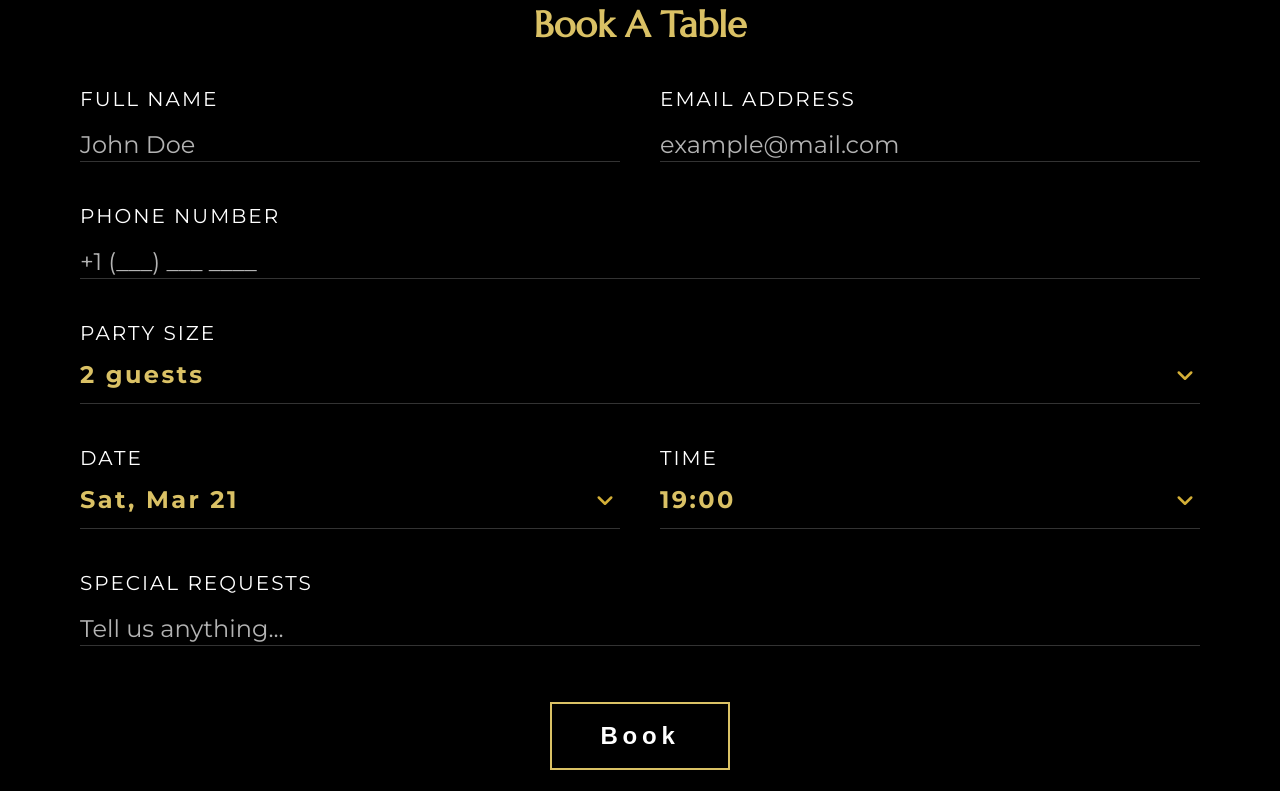
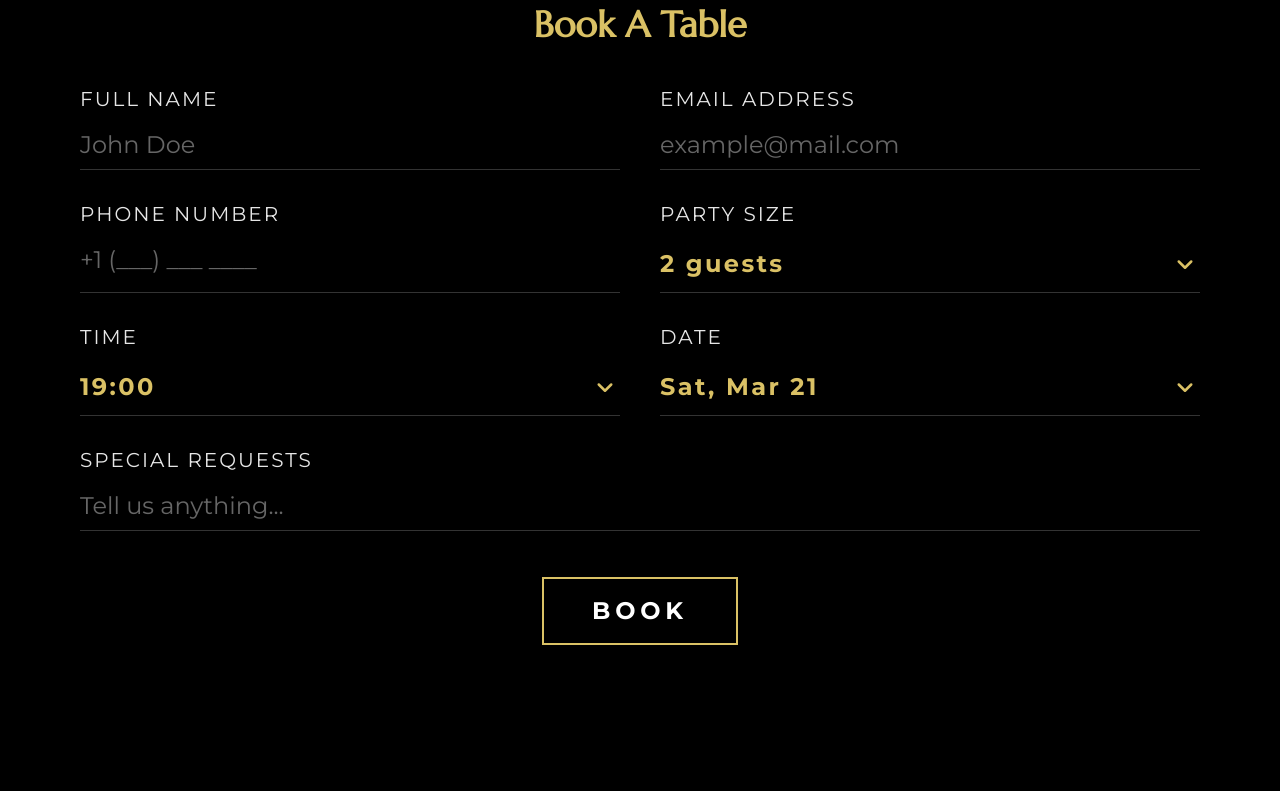
Before and after one commit to VasylBiliak/restaurant-menu-app-nextjs, a Next.js app: page / in a window 1280 px wide. Shown: the part 5100-5891 px from the top of the page. Built offline with nearby package versions, Linux system fonts and the light colour scheme; a web font is replaced by a local one.

Commit message:
refactor: update bookingTable form grid and inputs

```diff
--- a/app/components/sections/BookTable/BookTable.tsx
+++ b/app/components/sections/BookTable/BookTable.tsx
@@ -41,8 +41,19 @@ const BookTable = () => {
 
   const inputStyle = `
     w-full bg-transparent text-golden font-alt text-2xl outline-none
-    placeholder:text-white/70 [color-scheme:dark] min-[2000px]:text-[2rem]
+    placeholder:text-white/40 [color-scheme:dark] min-[2000px]:text-[2rem]
   `;
+
+  const FieldWrapper = ({ label, children, gridArea, placeholder }: { label: string; children: React.ReactNode; gridArea: string; placeholder?: string }) => (
+    <motion.div
+      variants={fadeUpVariants}
+      className={`${gridArea} flex flex-col gap-1 md:gap-2 lg:gap-4 border-b border-white/20 group relative pb-1 md:pb-2 transition-all hover:border-golden`}
+    >
+      <label className="text-xl uppercase tracking-widest text-white/90">{label}</label>
+      {children}
+      <div className="absolute bottom-[-1px] left-0 h-[1px] w-full bg-golden scale-x-0 origin-left transition-transform duration-300 group-hover:scale-x-100" />
+    </motion.div>
+  );
 
   return (
     <section id="book" ref={ref} className="mx-auto w-full flex flex-col gap-4 md:gap-8 lg:gap-10">
@@ -52,32 +63,25 @@ const BookTable = () => {
         variants={containerVariants}
         initial="hidden"
         animate={isInView ? "visible" : "hidden"}
-        className="flex flex-col gap-4 md:gap-8 lg:gap-10"
+        className="grid grid-cols-2 gap-x-[5px] gap-y-[20px] md:gap-x-10 md:gap-y-[30px]"
         onSubmit={(e) => e.preventDefault()}
       >
-        {/* SECTION: PERSONAL INFO */}
-        <div className="grid grid-cols-1 gap-4 md:gap-8 lg:gap-10 md:grid-cols-2">
-          <motion.div variants={fadeUpVariants} className="flex flex-col gap-1 md:gap-2 lg:gap-4  border-b border-white/20 group relative">
-            <label className="text-xl uppercase tracking-widest">Full Name</label>
+        {/* Full Name */}
+        <FieldWrapper label="Full Name" gridArea="col-span-2 md:col-span-1">
           <input type="text" placeholder="John Doe" required className={inputStyle} />
-          </motion.div>
-          <motion.div variants={fadeUpVariants} className="flex flex-col
-          gap-1 md:gap-2 lg:gap-4
-          border-b border-white/20 group relative">
-            <label className="text-xl uppercase tracking-widest">Email Address</label>
+        </FieldWrapper>
+
+        {/* Email Address */}
+        <FieldWrapper label="Email Address" gridArea="col-span-2 md:col-span-1">
           <input type="email" placeholder="example@mail.com" required className={inputStyle} />
-          </motion.div>
-        </div>
+        </FieldWrapper>
 
-        {/* SECTION: CONTACT & PARTY */}
-        <div className="grid grid-cols-1 gap-4 md:gap-8 lg:gap-10 md:grid-cols-1">
-          <motion.div variants={fadeUpVariants} className="flex flex-col
-          gap-1 md:gap-2 lg:gap-4
-           border-b border-white/20 group relative">
-            <label className="text-xl uppercase tracking-widest">Phone Number</label>
+        {/* div3: Phone Number */}
+        <FieldWrapper label="Phone Number" gridArea="col-span-2 md:col-span-1">
           <input type="tel" placeholder="+1 (___) ___ ____" required className={inputStyle} />
-          </motion.div>
+        </FieldWrapper>
 
+        {/* Party Size */}
         <CustomSelect
           label="Party Size"
           value={selectedPartySize}
@@ -86,11 +90,21 @@ const BookTable = () => {
           onToggle={() => toggleMenu("party")}
           onSelect={(val: string) => { setSelectedPartySize(val); setOpenMenu(null); }}
           variants={fadeUpVariants}
+          className="col-span-1 md:col-span-1"
         />
-        </div>
 
-        {/* SECTION: DATE & TIME */}
-        <div className="grid grid-cols-1 gap-4 md:gap-8 lg:gap-10 md:grid-cols-2">
+        {/* Date */}
+<CustomSelect
+  label="Time"
+  value={selectedTime}
+  options={timeOptions}
+  isOpen={openMenu === "time"}
+  onToggle={() => toggleMenu("time")}
+  onSelect={(val: string) => { setSelectedTime(val); setOpenMenu(null); }}
+  variants={fadeUpVariants}
+  className="col-span-1 md:col-span-1"
+/>
+
 <CustomSelect
   label="Date"
   value={formatDate(selectedDate)}
@@ -99,44 +113,24 @@ const BookTable = () => {
   onToggle={() => toggleMenu("date")}
   onSelect={(opt: any) => { setSelectedDate(opt.value); setOpenMenu(null); }}
   variants={fadeUpVariants}
+  className="col-span-2 md:col-span-1"
 />
+        {/* Special Requests */}
+        <FieldWrapper label="Special Requests" gridArea="col-span-2">
+          <textarea placeholder="Tell us anything..." rows={1} className={`${inputStyle} resize-none`} />
+        </FieldWrapper>
 
-          <CustomSelect
-            label="Time"
-            value={selectedTime}
-            options={timeOptions}
-            isOpen={openMenu === "time"}
-            onToggle={() => toggleMenu("time")}
-            onSelect={(val: string) => { setSelectedTime(val); setOpenMenu(null); }}
-            variants={fadeUpVariants}
-          />
-        </div>
-
-        {/* SECTION: REQUESTS */}
-        <motion.div variants={fadeUpVariants} className="flex flex-col
-        gap-1 md:gap-2 lg:gap-4
-        border-b border-white/20 group relative">
-          <label className=" text-xl uppercase tracking-widest">Special Requests</label>
-          <textarea placeholder="Tell us anything..." rows={1} className={`${inputStyle} resize-none`} />
-        </motion.div>
-
-        {/* SUBMIT SECTION */}
-        <motion.div variants={fadeUpVariants} className="flex justify-center">
+        {/* Submit Section */}
+        <motion.div variants={fadeUpVariants} className="col-span-2 flex justify-center pt-4">
           <button
             type="submit"
-            className="group relative text-2xl cursor-pointer overflow-hidden border-2 border-golden px-12 py-4   tracking-[0.2em] text-white transition-all hover:bg-golden hover:text-black active:scale-95 min-[2000px]:text-[1.8rem] mt-4"
+            className="group relative text-2xl cursor-pointer overflow-hidden border-2 border-golden px-12 py-4 tracking-[0.2em] text-white transition-all hover:bg-golden hover:text-black active:scale-95 w-full md:w-auto font-alt"
           >
-            <span className="relative z-10">Book</span>
+            <span className="relative z-10 font-bold uppercase">Book</span>
             <div className="absolute inset-0 z-0 translate-y-full bg-golden transition-transform duration-300 group-hover:translate-y-0" />
           </button>
         </motion.div>
       </motion.form>
-
-      <style jsx global>{`
-        .custom-scrollbar::-webkit-scrollbar { width: 5px; }
-        .custom-scrollbar::-webkit-scrollbar-track { background: #000; }
-        .custom-scrollbar::-webkit-scrollbar-thumb { background: #D4AF37; }
-      `}</style>
     </section>
   );
 };
--- a/app/components/sections/BookTable/CustomSelect.tsx
+++ b/app/components/sections/BookTable/CustomSelect.tsx
@@ -11,40 +11,70 @@ interface CustomSelectProps {
   onToggle: () => void;
   onSelect: (option: any) => void;
   variants: any;
+  className?: string;
 }
 
-const FormField = ({ label, children, variants }: { label: string; children: React.ReactNode; variants: any }) => (
-  <motion.div variants={variants} className="relative flex flex-col w-full group gap-2">
-    <label className="text-xl uppercase tracking-widest">
+const FormField = ({
+  label,
+  children,
+  variants,
+  className
+}: {
+  label: string;
+  children: React.ReactNode;
+  variants: any;
+  className?: string
+}) => (
+  <motion.div
+    variants={variants}
+    className={`relative flex flex-col w-full group gap-1 md:gap-2 lg:gap-4 ${className}`}
+  >
+    <label className="text-xl uppercase tracking-widest text-white/90">
       {label}
     </label>
-    <div className="relative flex items-center border-b border-white/20 pb-2 transition-all group-hover:border-golden">
+    <div className="relative flex items-center border-b border-white/20 pb-1 md:pb-2 transition-all group-hover:border-golden">
       {children}
       <div className="absolute bottom-[-1px] left-0 h-[1px] w-full bg-golden scale-x-0 origin-left transition-transform duration-300 group-hover:scale-x-100" />
     </div>
   </motion.div>
 );
 
-const CustomSelect = ({ label, value, options, isOpen, onToggle, onSelect, variants }: CustomSelectProps) => {
+const CustomSelect = ({
+  label,
+  value,
+  options,
+  isOpen,
+  onToggle,
+  onSelect,
+  variants,
+  className
+}: CustomSelectProps) => {
   return (
-    <FormField label={label} variants={variants}>
-      <div className="relative w-full ">
+    <FormField label={label} variants={variants} className={className}>
+      <div className="relative w-full">
         <button
           type="button"
           onClick={onToggle}
           className="font-alt w-full bg-transparent text-golden text-2xl text-left py-1 outline-none flex justify-between items-center cursor-pointer min-[2000px]:text-[2rem]"
         >
-          {value}
+          <span className="truncate">{value}</span>
           <svg
-            className={`transition-transform duration-300 ${isOpen ? 'rotate-180' : ''}`}
+            className={`transition-transform duration-300 shrink-0 ${isOpen ? 'rotate-180' : ''}`}
             width="30" height="30" viewBox="0 0 24 24" fill="none"
           >
-            <path d="M7 10l5 5 5-5" stroke="#D4AF37" strokeWidth="2" strokeLinecap="round" strokeLinejoin="round"/>
+            <path
+              d="M7 10l5 5 5-5"
+              stroke="#DAC165"
+              strokeWidth="2"
+              strokeLinecap="round"
+              strokeLinejoin="round"
+            />
           </svg>
         </button>
 
+        {/* Dropdown Menu */}
         {isOpen && (
-          <div className="absolute left-0 top-full mt-2 z-[100] w-full max-h-[300px] overflow-y-auto bg-black border border-golden shadow-2xl custom-scrollbar">
+          <div className="absolute left-0 top-full mt-2 z-[100] w-full max-h-[250px] md:max-h-[300px] overflow-y-auto bg-black border border-golden/50 shadow-[0_10px_30px_rgba(0,0,0,0.5)] custom-scrollbar">
             {options.map((opt, idx) => {
               const displayValue = typeof opt === 'string' ? opt : opt.label;
               const isSelected = displayValue === value;
@@ -53,8 +83,11 @@ const CustomSelect = ({ label, value, options, isOpen, onToggle, onSelect, varia
                 <div
                   key={idx}
                   onClick={() => onSelect(opt)}
-                  className={`px-4 py-3 cursor-pointer text-xl transition-colors border-b border-white/5 last:border-none
-                    ${isSelected ? 'bg-golden text-black' : 'text-golden hover:bg-golden hover:text-black'}`}
+                  className={`px-4 py-3 cursor-pointer text-xl font-alt transition-all border-b border-white/5 last:border-none
+                    ${isSelected
+                      ? 'bg-golden text-black font-bold'
+                      : 'text-golden hover:bg-golden/10 hover:pl-6'
+                    }`}
                 >
                   {displayValue}
                 </div>
```
Lines whose indentation alone changed are shown as unchanged.
